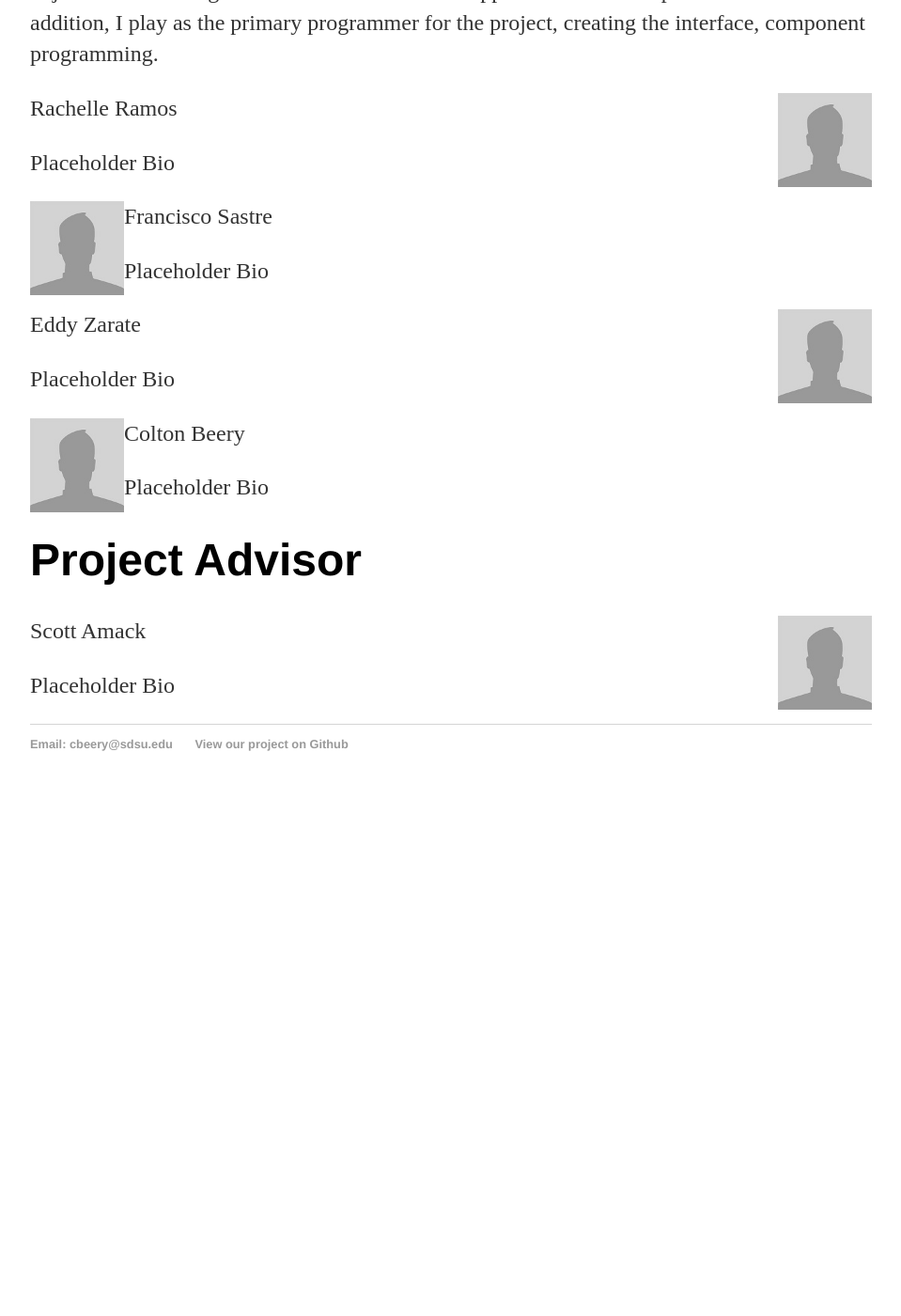
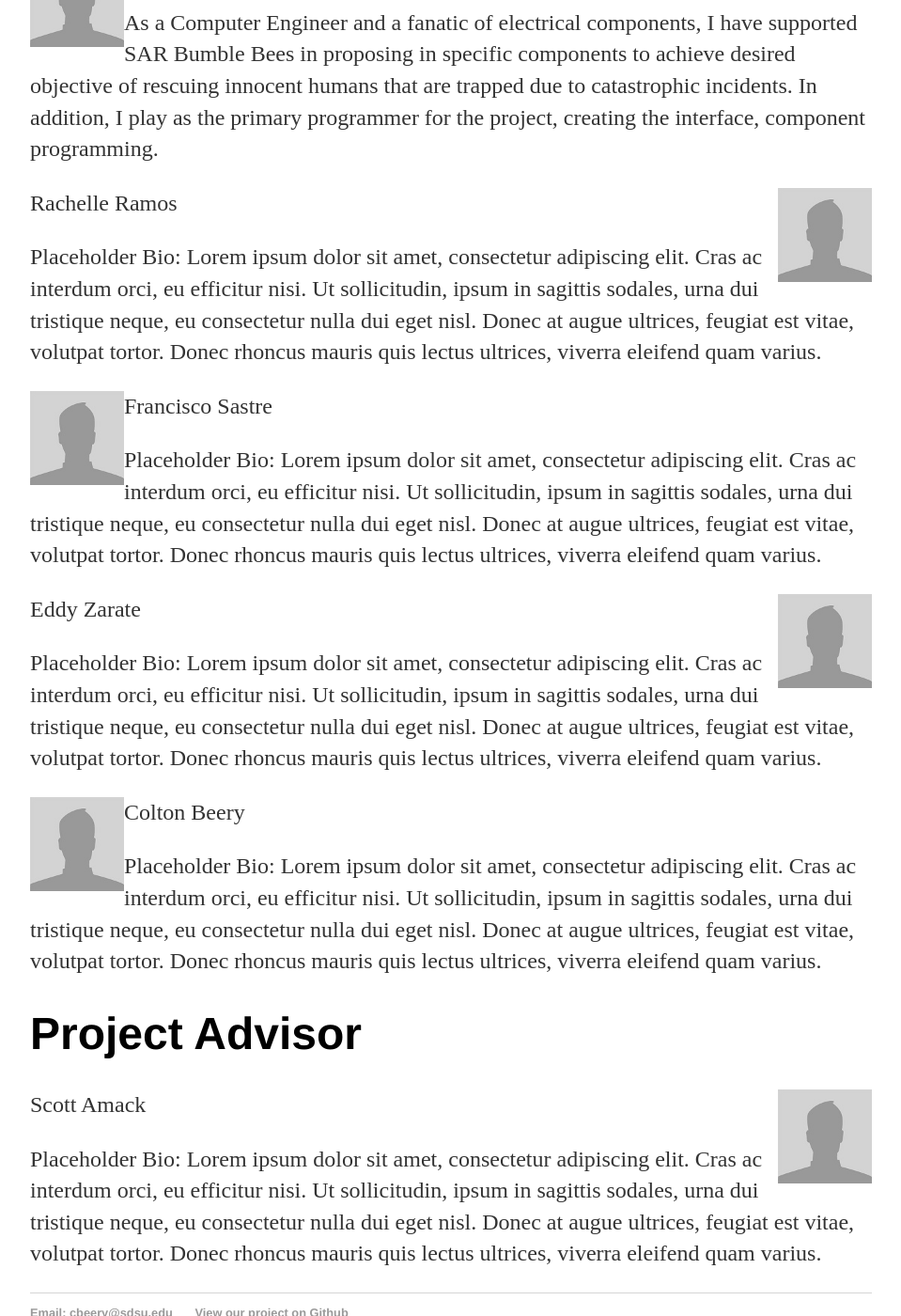
Before and after one commit to ColtonBeery/sarbumblebees, a Jekyll site: the page built from members/index.html, in a window 1280 px wide and 1400 px high, scrolled down 679 px. Shown: the whole window at 94% size, without its empty margins (160-1119 px from the left). Built offline with Jekyll 4.4.1, drawn with Linux system fonts in a browser that asks for light colours; before the commit the page ends 1538 px from its top, so only the background shows below that; some of the changed text lies outside the part shown.

Commit message:
Use Lorem Ipsum text for placeholder bio
The phrase "placeholder bio" wasn't long enough to give an accurate preview.

```diff
--- a/members/index.html
+++ b/members/index.html
@@ -14,7 +14,7 @@
 		<div class="Milan">
 		<img src="/members/Headshot-Placeholder.jpg" alt="Placeholder Image" style="float:right;width:100px;height:100px;">
 		<p>Milan Azet</p>
-		<p>Placeholder Bio</p>
+		<p>Placeholder Bio: Lorem ipsum dolor sit amet, consectetur adipiscing elit. Cras ac interdum orci, eu efficitur nisi. Ut sollicitudin, ipsum in sagittis sodales, urna dui tristique neque, eu consectetur nulla dui eget nisl. Donec at augue ultrices, feugiat est vitae, volutpat tortor. Donec rhoncus mauris quis lectus ultrices, viverra eleifend quam varius.</p>
 		</div>
 
 		<div class="Victor">
@@ -26,25 +26,25 @@
 		<div class="Rachelle">
 		<img src="/members/Headshot-Placeholder.jpg" alt="Placeholder Image" style="float:right;width:100px;height:100px;">
 		<p>Rachelle Ramos</p>
-		<p>Placeholder Bio</p>
+		<p>Placeholder Bio: Lorem ipsum dolor sit amet, consectetur adipiscing elit. Cras ac interdum orci, eu efficitur nisi. Ut sollicitudin, ipsum in sagittis sodales, urna dui tristique neque, eu consectetur nulla dui eget nisl. Donec at augue ultrices, feugiat est vitae, volutpat tortor. Donec rhoncus mauris quis lectus ultrices, viverra eleifend quam varius.</p>
 		</div>
 
 		<div class="Francisco">
 		<img src="/members/Headshot-Placeholder.jpg" alt="Placeholder Image" style="float:left;width:100px;height:100px;">
 		<p>Francisco Sastre</p>
-		<p>Placeholder Bio</p>
+		<p>Placeholder Bio: Lorem ipsum dolor sit amet, consectetur adipiscing elit. Cras ac interdum orci, eu efficitur nisi. Ut sollicitudin, ipsum in sagittis sodales, urna dui tristique neque, eu consectetur nulla dui eget nisl. Donec at augue ultrices, feugiat est vitae, volutpat tortor. Donec rhoncus mauris quis lectus ultrices, viverra eleifend quam varius.</p>
 		</div>
 
 		<div class="Eddy">
 		<img src="/members/Headshot-Placeholder.jpg" alt="Placeholder Image" style="float:right;width:100px;height:100px;">
 		<p>Eddy Zarate</p>
-		<p>Placeholder Bio</p>
+		<p>Placeholder Bio: Lorem ipsum dolor sit amet, consectetur adipiscing elit. Cras ac interdum orci, eu efficitur nisi. Ut sollicitudin, ipsum in sagittis sodales, urna dui tristique neque, eu consectetur nulla dui eget nisl. Donec at augue ultrices, feugiat est vitae, volutpat tortor. Donec rhoncus mauris quis lectus ultrices, viverra eleifend quam varius.</p>
 		</div>
 
 		<div class="Colton">
 		<img src="/members/Headshot-Placeholder.jpg" alt="Placeholder Image" style="float:left;width:100px;height:100px;">
 		<p>Colton Beery</p>
-		<p>Placeholder Bio</p>
+		<p>Placeholder Bio: Lorem ipsum dolor sit amet, consectetur adipiscing elit. Cras ac interdum orci, eu efficitur nisi. Ut sollicitudin, ipsum in sagittis sodales, urna dui tristique neque, eu consectetur nulla dui eget nisl. Donec at augue ultrices, feugiat est vitae, volutpat tortor. Donec rhoncus mauris quis lectus ultrices, viverra eleifend quam varius.</p>
 		</div>
 	</div>
 
@@ -52,6 +52,6 @@
 	<h1>Project Advisor</h1>
 		<img src="/members/Headshot-Placeholder.jpg" alt="Placeholder Image" style="float:right;width:100px;height:100px;">
 		<p>Scott Amack</p>
-		<p>Placeholder Bio</p>
+		<p>Placeholder Bio: Lorem ipsum dolor sit amet, consectetur adipiscing elit. Cras ac interdum orci, eu efficitur nisi. Ut sollicitudin, ipsum in sagittis sodales, urna dui tristique neque, eu consectetur nulla dui eget nisl. Donec at augue ultrices, feugiat est vitae, volutpat tortor. Donec rhoncus mauris quis lectus ultrices, viverra eleifend quam varius.</p>
 	</div>
 </div><!-- /.blurb -->
```
